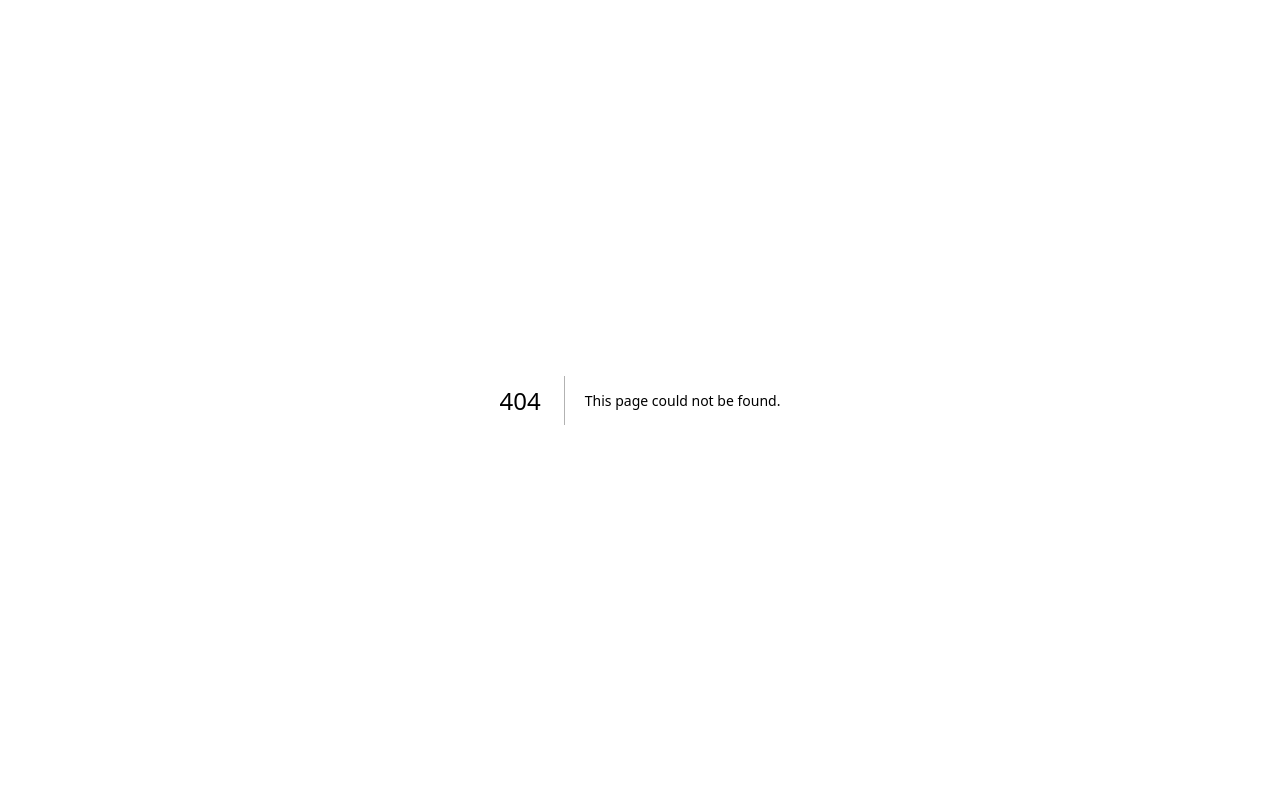
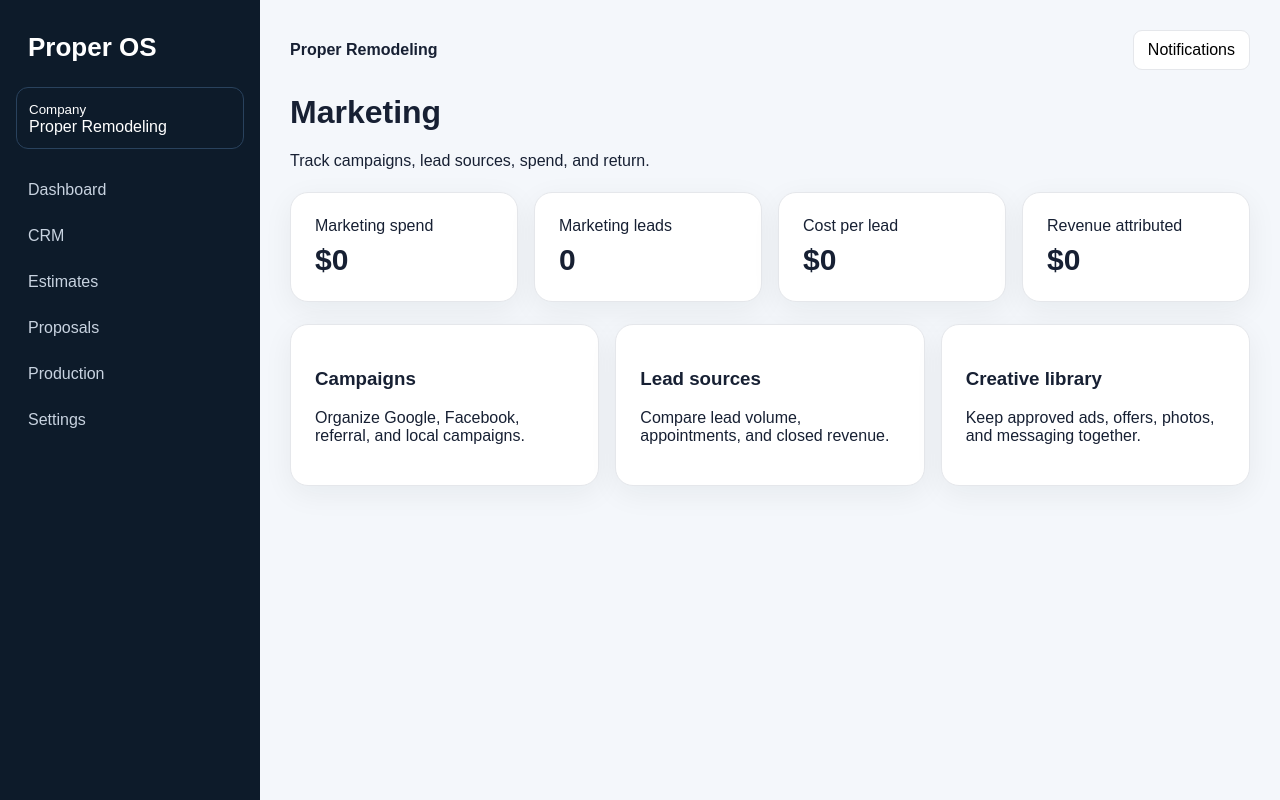
Before and after one commit to csosa122000/ProperOS, a Next.js app: page /marketing in a window 1280 px wide. Before the commit this address had no page. Built offline with nearby package versions, Linux system fonts and the light colour scheme; no server answers.

Commit message:
Add marketing module

```diff
--- /dev/null
+++ b/app/(app)/marketing/page.tsx
@@ -0,0 +1,16 @@
+export default function Marketing(){
+  return <>
+    <div><h1>Marketing</h1><p>Track campaigns, lead sources, spend, and return.</p></div>
+    <section className="grid section">
+      <div className="card metric"><span>Marketing spend</span><strong>$0</strong></div>
+      <div className="card metric"><span>Marketing leads</span><strong>0</strong></div>
+      <div className="card metric"><span>Cost per lead</span><strong>$0</strong></div>
+      <div className="card metric"><span>Revenue attributed</span><strong>$0</strong></div>
+    </section>
+    <section className="module-grid section">
+      <div className="card"><h3>Campaigns</h3><p>Organize Google, Facebook, referral, and local campaigns.</p></div>
+      <div className="card"><h3>Lead sources</h3><p>Compare lead volume, appointments, and closed revenue.</p></div>
+      <div className="card"><h3>Creative library</h3><p>Keep approved ads, offers, photos, and messaging together.</p></div>
+    </section>
+  </>
+}
```
